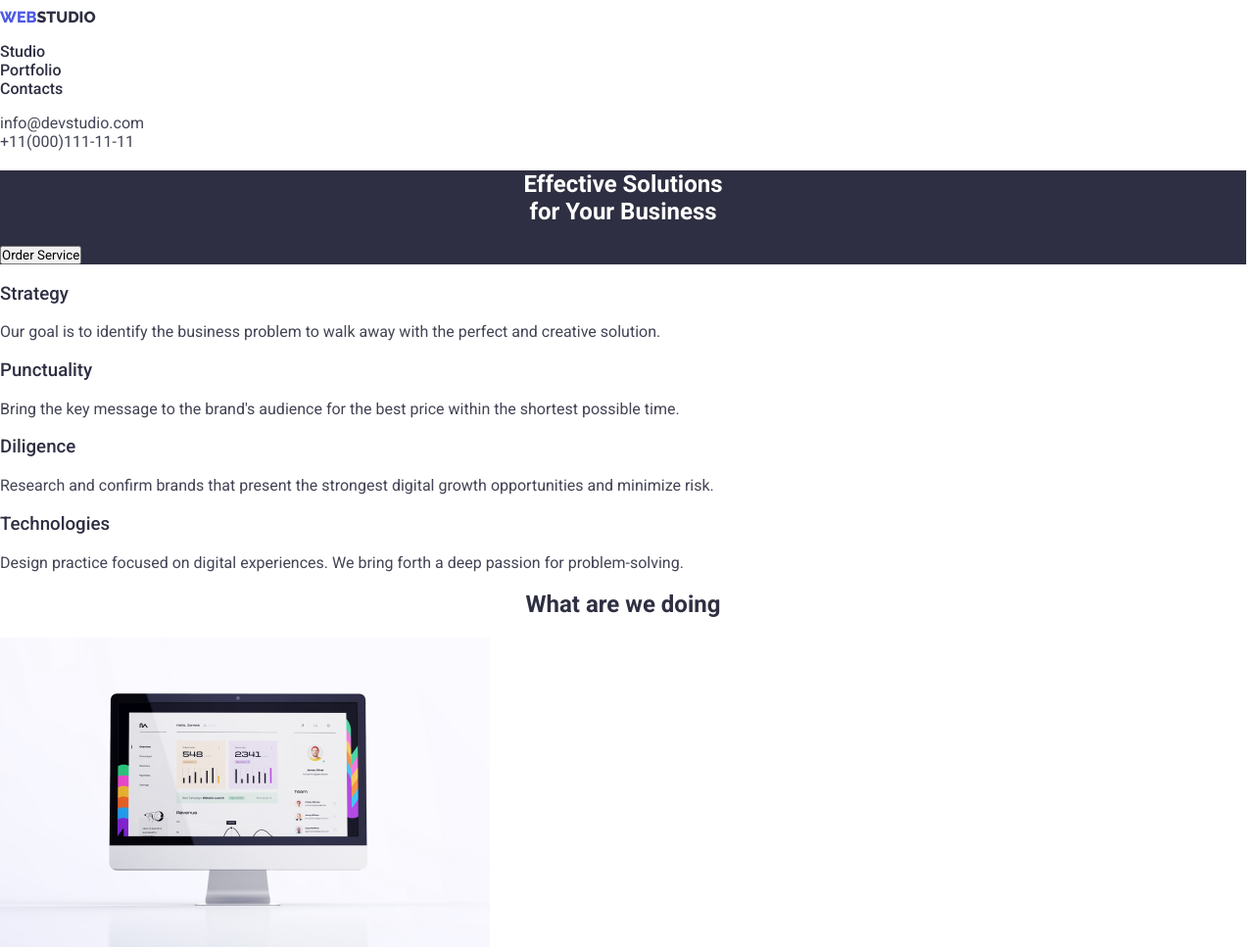
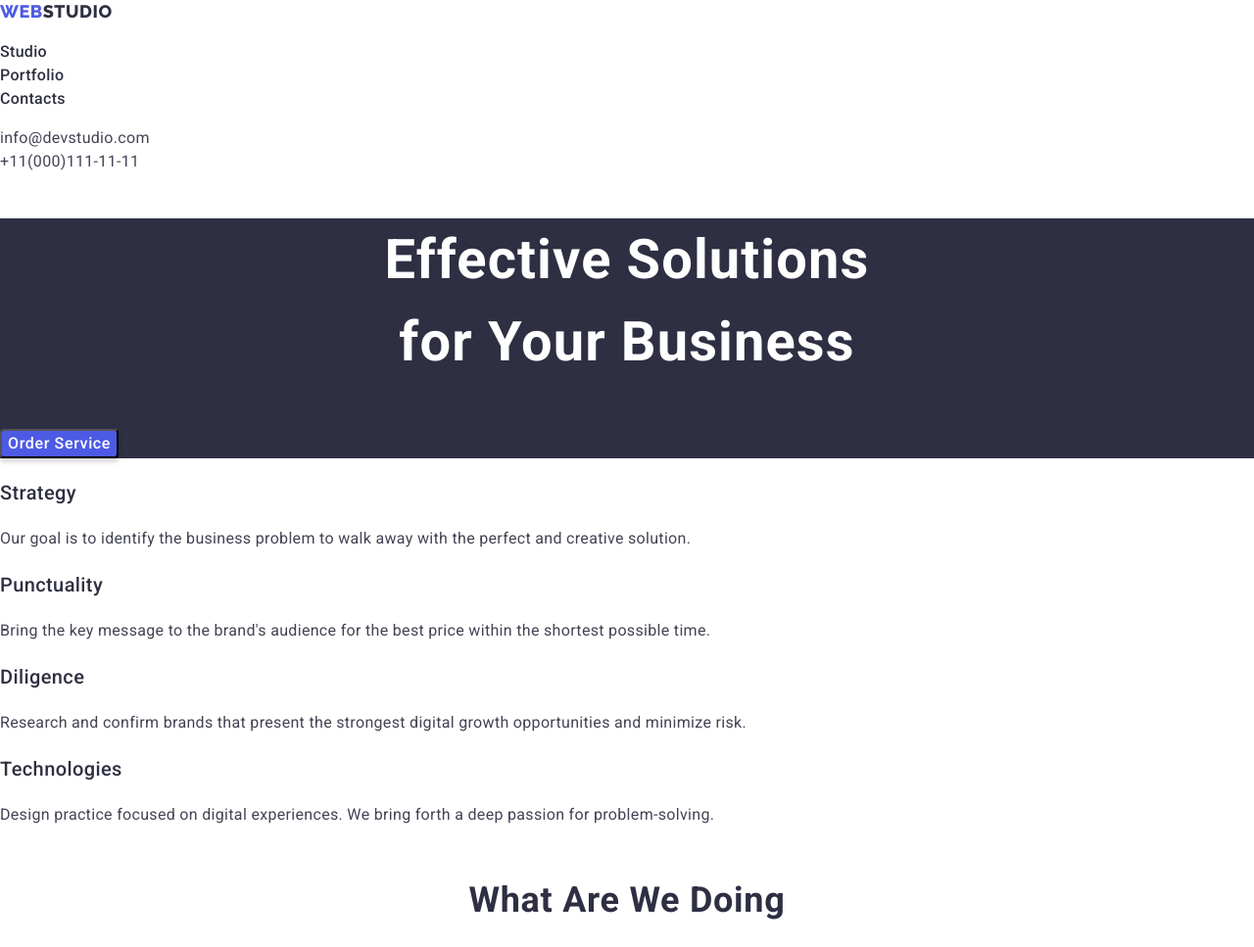
Before and after one commit to EJGaborno/goit-markup-hw-02, a plain HTML site: page index.html in a window 1280 px wide. Shown: the top 967 px of the page at 98% size. Drawn offline with Linux system fonts and the light colour scheme.

Commit message:
major class rename and css adjustment

```diff
--- a/css/styles.css
+++ b/css/styles.css
@@ -1,4 +1,4 @@
-/**General**/
+/* GENERAL */
 :root {
   --IRIS: #4d5ae5;
   --OCEAN: #404bbf;
@@ -14,79 +14,123 @@
   --DAIRY: #fcfcfc;
 }
 
-* {
+body {
+  font-family: "Roboto", sans-serif;
+  color: var(--SLATE);
+  font-size: 16px;
+  line-height: 1.5;
+  letter-spacing: 0.32px;
+  margin: 0;
+  padding: 0;
+}
+
+.brandlogo {
+  text-decoration: none;
+  color: var(--IRIS);
+  font-family: Raleway;
+  font-size: 18px;
+  font-weight: 800;
+  line-height: 1.3;
+  letter-spacing: 0.54px;
+}
+
+.list {
+  list-style: none;
+  list-style-type: none;
   margin-left: 0;
   padding: 0;
 }
 
-body {
-  font-family: "Roboto", sans-serif;
-  color: var(--SLATE);
+/* HEADER */
+.headerlogo {
+  color: var(--NAVY-BLUE);
 }
 
-li {
-  list-style: none;
-}
-
-a {
+.nav {
   text-decoration: none;
 }
 
-.brandlogo {
-  font-family: "Raleway", sans-serif;
-  color: var(--IRIS);
-}
-.top {
-  color: var(--NAVY-BLUE);
-}
-.bottom {
-  color: var(--CLOUD);
+.nav:hover,
+.nav:focus {
+  color: var(--OCEAN);
 }
 
-/**header**/
+.navigation {
+  color: var(--NAVY-BLUE);
+  font-family: Roboto;
+  font-size: 16px;
+  font-weight: 500;
+  line-height: 1.5;
+  letter-spacing: 0.32px;
+  margin-top: 0;
+}
 
-.nav:hover {
-  color: var(--IRIS);
-}
-.link {
-  color: var(--NAVY-BLUE);
-  font-weight: 500;
-}
 .contacts {
   color: var(--SLATE);
+  font-size: 16px;
+  font-weight: 400;
+  line-height: 1.5;
+  letter-spacing: 0.32px;
+  margin-top: 0;
 }
 
-/**main section**/
-
-button {
-  font-family: "Roboto", sans-serif;
-}
-button:hover {
-  background-color: var(--IRIS);
-  color: var(--WHITE);
-}
-
-h1,
-h2 {
-  text-align: center;
-  font-weight: 700;
-}
-h2,
-h3 {
-  color: var(--NAVY-BLUE);
-}
-h3 {
-  font-weight: 500;
-}
-
-.Intro {
+/* MAIN */
+.darkbg {
   background-color: var(--NAVY-BLUE);
   color: var(--WHITE);
 }
 
-/**footer**/
+.mainheading {
+  text-align: center;
+  font-size: 56px;
+  font-weight: 700;
+  letter-spacing: 1.12px;
+}
 
-footer {
+.servicebtn:hover {
+  cursor: pointer;
+}
+
+.servicebtn {
+  color: var(--WHITE);
+  background: var(--IRIS);
+  border-radius: 4px;
+  box-shadow: 0px 4px 4px 0px rgba(0, 0, 0, 0.15);
+  font-family: "Roboto", sans-serif;
+  font-size: 16px;
+  font-weight: 500;
+  line-height: 1.5;
+  letter-spacing: 0.64px;
+}
+
+.subheading {
+  color: var(--NAVY-BLUE, #2E2F42);
+  text-align: center;
+  font-family: Roboto;
+  font-size: 36px;
+  font-weight: 700;
+  line-height: 2.5;
+  letter-spacing: 0.72px;
+  text-transform: capitalize;
+}
+
+.list-title {
+  color: var(--NAVY-BLUE);
+  font-size: 20px;
+  font-weight: 500;
+  line-height: 1.5;
+  letter-spacing: 0.4px;
+}
+
+/* FOOTER */
+.invertedlogo {
+  color: var(--CLOUD);
+}
+
+.footer {
   background-color: var(--NAVY-BLUE);
   color: var(--CLOUD);
+  font-size: 16px;
+  line-height: 1.5;
+  letter-spacing: 0.32px;
 }
--- a/index.html
+++ b/index.html
@@ -2,7 +2,7 @@
 <html lang="en">
   <head>
     <meta charset="UTF-8" />
-    <title>homework #1</title>
+    <title>Homework #2</title>
     <link rel="stylesheet" href="css/styles.css" />
     <link rel="preconnect" href="https://fonts.googleapis.com" />
     <link rel="preconnect" href="https://fonts.gstatic.com" crossorigin />
@@ -13,71 +13,66 @@
   </head>
   <body>
     <header>
-      <a href="#" class="brandlogo"
-        >WEB<span class="brandlogo top">STUDIO</span></a
-      >
+      <a href="#" class="brandlogo">
+        WEB<span class="brandlogo headerlogo">STUDIO</span>
+      </a>
 
-      <figure>
       <nav>
-          <ul>
-            <li><a href="#" class="nav link">Studio</a></li>
-            <li><a href="#" class="nav link">Portfolio</a></li>
-            <li><a href="#" class="nav link">Contacts</a></li>
+        <ul class="list nav">
+          <li><a href="#" class="nav navigation">Studio</a></li>
+          <li><a href="#" class="nav navigation">Portfolio</a></li>
+          <li><a href="#" class="nav navigation">Contacts</a></li>
         </ul>
       </nav>
-        <ul>
+      <ul class="list nav">
         <li><a href="#" class="nav contacts">info@devstudio.com</a></li>
         <li><a href="#" class="nav contacts">+11(000)111-11-11</a></li>
       </ul>
-      </figure>
     </header>
 
     <main>
-      <section class="Intro">
-        <h1 class="">Effective Solutions<br />for Your Business</h1>
+      <section class="darkbg">
+        <h1 class="mainheading">Effective Solutions<br />for Your Business</h1>
 
-        <button type="button">Order Service</button>
+        <button type="button" class="button servicebtn">Order Service</button>
       </section>
 
       <section>
-        <figure>
-          <ul>
+        <ul class="list">
           <li>
-              <h3>Strategy</h3>
+            <h3 class="list-title">Strategy</h3>
             <p>
-                Our goal is to identify the business problem to walk away with
-                the perfect and creative solution.
+              Our goal is to identify the business problem to walk away with the
+              perfect and creative solution.
             </p>
           </li>
           <li>
-              <h3>Punctuality</h3>
+            <h3 class="list-title">Punctuality</h3>
             <p>
               Bring the key message to the brand's audience for the best price
               within the shortest possible time.
             </p>
           </li>
           <li>
-              <h3>Diligence</h3>
+            <h3 class="list-title">Diligence</h3>
             <p>
               Research and confirm brands that present the strongest digital
               growth opportunities and minimize risk.
             </p>
           </li>
           <li>
-              <h3>Technologies</h3>
+            <h3 class="list-title">Technologies</h3>
             <p>
               Design practice focused on digital experiences. We bring forth a
               deep passion for problem-solving.
             </p>
           </li>
         </ul>
-        </figure>
       </section>
 
       <section>
-        <h2>What are we doing</h2>
-        <figure>
-          <ul>
+        <h2 class="subheading">What are we doing</h2>
+        <ul class="list taskings">
           <li>
             <img src="images/img1.jpg" alt="analytics" width="500" />
           </li>
@@ -90,20 +85,18 @@
             <img src="images/img3.jpg" alt="web design" width="500" />
           </li>
         </ul>
-        </figure>
       </section>
 
       <section>
-        <h2>Our Team</h2>
-        <figure>
-          <ul>
+        <h2 class="subheading">Our Team</h2>
+        <ul class="list team">
           <li>
             <img
               src="images/markguerrero.jpg"
               alt="mark guerrero, product designer"
               width="400"
             />
-              <h3>Mark Guerrero</h3>
+            <h3 class="list-title">Mark Guerrero</h3>
             <p>Product Designer</p>
           </li>
 
@@ -113,7 +106,7 @@
               alt="tom ford, frontend dev"
               width="400"
             />
-              <h3>Tom Ford</h3>
+            <h3 class="list-title">Tom Ford</h3>
             <p>Frontend Developer</p>
           </li>
 
@@ -123,7 +116,7 @@
               alt="camila garcia, marketing"
               width="400"
             />
-              <h3>Camila Garcia</h3>
+            <h3 class="list-title">Camila Garcia</h3>
             <p>Marketing</p>
           </li>
 
@@ -133,19 +126,19 @@
               alt="daniel wilson, UI designer"
               width="400"
             />
-              <h3>Daniel Wilson</h3>
+            <h3 class="list-title">Daniel Wilson</h3>
             <p>UI Designer</p>
           </li>
         </ul>
-        </figure>
       </section>
     </main>
 
-    <footer>
-      <a href="#" class="brandlogo"
-        >WEB<span class="brandlogo bottom">STUDIO</span></a
-      >
-      <p>
+    <footer class="footer">
+      <a href="#" class="brandlogo">
+        WEB<span class="brandlogo invertedlogo">STUDIO</span>
+      </a>
+
+      <p class="footer">
         Increase the flow of costumers and<br />
         sales for your business with digital<br />
         marketing & growth solutions.
```
Lines whose indentation alone changed are shown as unchanged.
